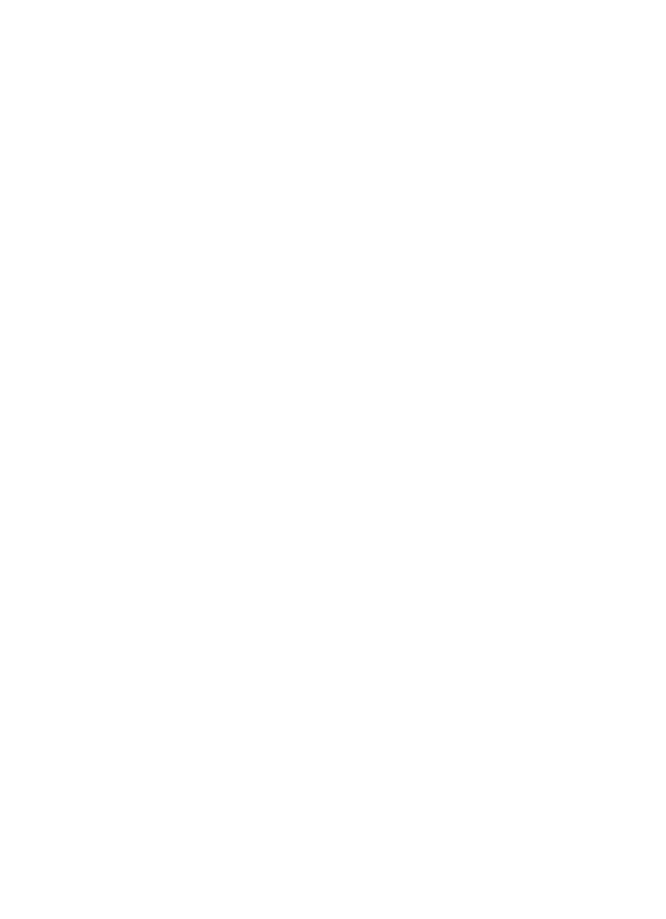
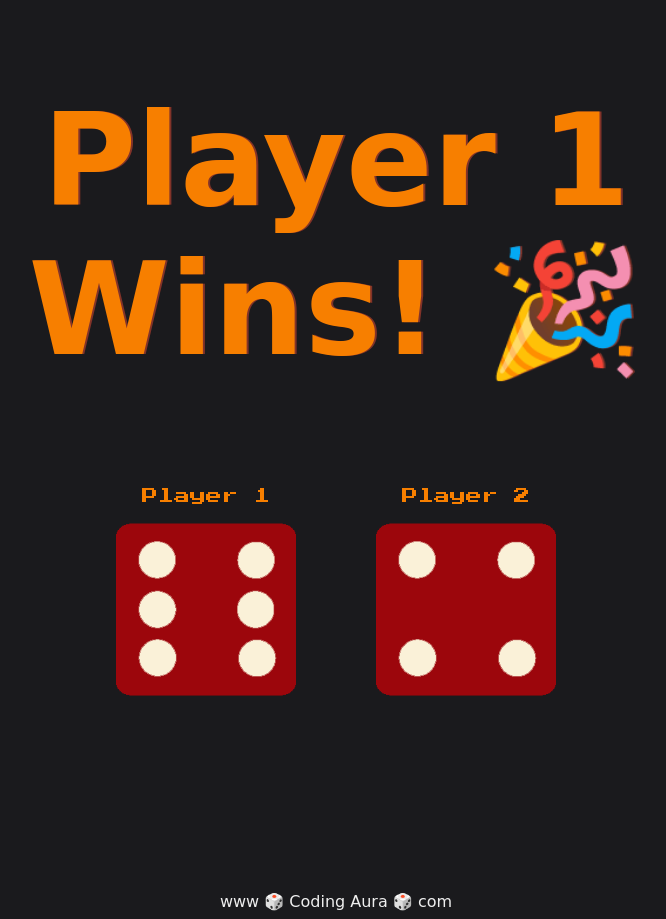
Before and after one commit to tejalbangali/Dice_Roll_Rush, a plain HTML site: page index.html in a window 1280 px wide. Shown: the whole page, without its empty margins (304-970 px from the left). Before the commit the page ends 800 px from the top, so only its background shows below. Drawn offline with Linux system fonts and the light colour scheme; a web font is replaced by a local one.

Commit message:
Css and Js added

```diff
--- a/index.html
+++ b/index.html
@@ -1,15 +1,28 @@
 <!DOCTYPE html>
 <html lang="en">
 <head>
-    <meta charset="UTF-8">
-    <meta name="viewport" content="width=device-width, initial-scale=1.0">
+    <meta charset="UTF-8" />
+    <meta name="viewport" content="width=device-width, initial-scale=1.0" />
     <title>Dice Role Rush</title>
-    <link rel="preconnect" href="https://fonts.googleapis.com">
-    <link rel="preconnect" href="https://fonts.gstatic.com" crossorigin>
-    <link href="https://fonts.googleapis.com/css2?family=Press+Start+2P&display=swap" rel="stylesheet">
+    <link rel="preconnect" href="https://fonts.googleapis.com" />
+    <link rel="preconnect" href="https://fonts.gstatic.com" crossorigin />
+    <link href="https://fonts.googleapis.com/css2?family=Press+Start+2P&display=swap" rel="stylesheet" />
+    <link href="https://fonts.googleapis.com/css2?family=Cabin+Sketch:wght@700&display=swap" rel="stylesheet" />
+    <link rel="stylesheet" href="./style.css" />
 </head>
 <body>
-
-
+    <div class="container">
+        <h1>Refresh Me !</h1>
+        <div class="dice">
+            <p>Player 1</p>
+            <img src="./images/dice6.png" alt="Dice image" />
+        </div>
+        <div class="dice">
+            <p>Player 2</p>
+            <img src="./images/dice6.png" alt="Dice image" />
+        </div>
+    </div>
+    <script src="./index.js" charset="UTF-8"></script>
 </body>
+<footer>www 🎲 Coding Aura 🎲 com</footer>
 </html>
--- /dev/null
+++ b/index.js
@@ -0,0 +1,18 @@
+let randomNumber1 = Math.floor(Math.random() * 6 + 1);
+let randomNumber2 = Math.floor(Math.random() * 6 + 1);
+
+document
+  .getElementsByTagName("img")[0]
+  .setAttribute("src", "./images/dice" + randomNumber1 + ".png");
+
+document
+  .getElementsByTagName("img")[1]
+  .setAttribute("src", "./images/dice" + randomNumber2 + ".png");
+
+if (randomNumber1 > randomNumber2) {
+  document.querySelector("div h1").textContent = "Player 1 Wins! 🎉";
+} else if (randomNumber2 > randomNumber1) {
+  document.querySelector("div h1").textContent = "Player 2 Wins! 🎉";
+} else {
+  document.querySelector("div h1").textContent = "Draw!";
+}
--- /dev/null
+++ b/style.css
@@ -0,0 +1,40 @@
+body {
+    background-color: #1A1A1D;
+}
+
+h1 {
+    color: #F77F00;
+    font-family: 'Cabin Sketch', cursive;
+    font-size: 8rem;
+    text-align: center;
+    text-shadow: 2px 0 #823329;
+}
+
+p {
+    color: #F77F00;
+    font-size: 1em;
+    font-family: 'Press Start 2P', cursive;
+}
+
+footer {
+    color: #EEEEEE;
+    text-align: center;
+    margin-top: 15%;
+    font-family: 'Indie Flower', cursive;
+    font-size: 1em;
+}
+
+.container {
+    width: 70%;
+    text-align: center;
+    margin: auto;
+}
+
+.dice {
+    text-align: center;
+    display: inline-block;
+}
+
+img {
+    width: 70%;
+}
```
